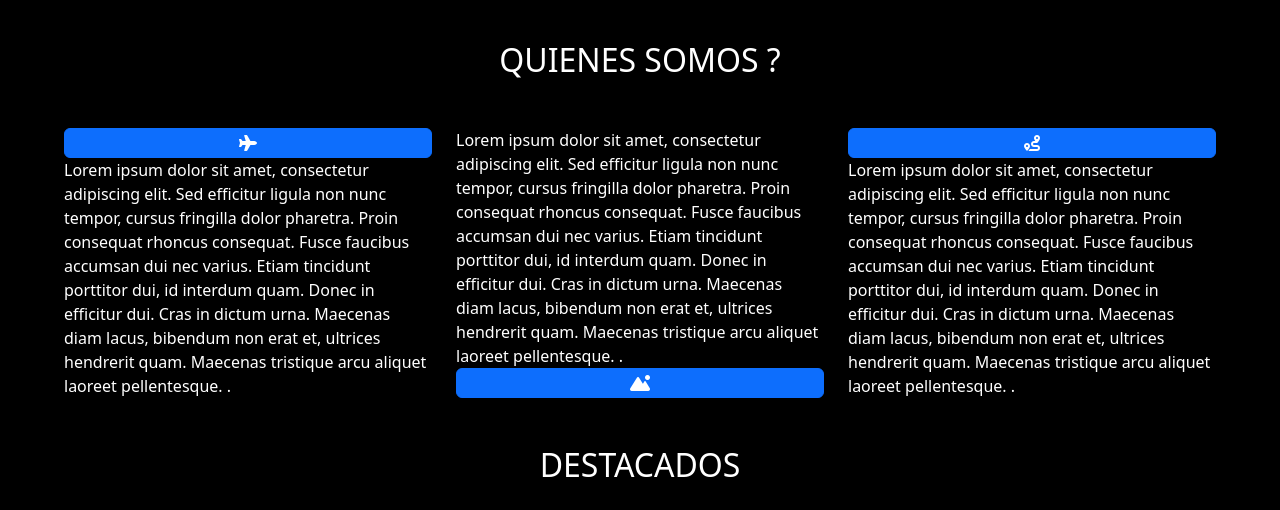
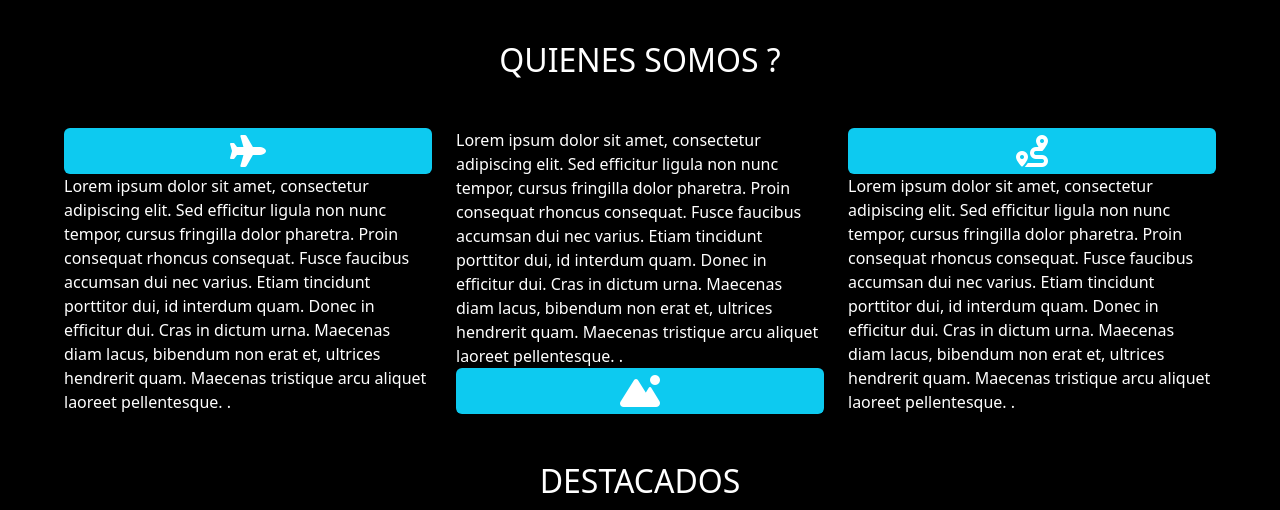
Before and after one commit to DevilAbbath/ChileTraveling, a plain HTML site: page index.html in a window 1280 px wide. Shown: the part 860-1370 px from the top of the page. Drawn offline with nearby package versions, Linux system fonts and the light colour scheme.

Commit message:
Ajust size of icons in About us section

```diff
--- a/assets/css/style.css
+++ b/assets/css/style.css
@@ -48,3 +48,8 @@ footer {
    background-color: #0dcaf0;
    transition: background-color 0.5s ease;
 }
+
+.btn-custom {
+   color: white !important;
+   background-color: #0dcaf0 !important;
+}
--- a/index.html
+++ b/index.html
@@ -45,7 +45,7 @@
                      <a class="nav-link active" aria-current="page" href="#">Inicio</a>
                   </li>
                   <li class="nav-item">
-                     <a class="nav-link" aria-current="page" href="#">Quienes Somos</a>
+                     <a class="nav-link" href="#">Quienes Somos</a>
                   </li>
                   <li class="nav-item">
                      <a class="nav-link" href="#">Destacados</a>
@@ -88,7 +88,7 @@
       <div class="row row-cols-1 row-cols-md-3 g-4">
          <div class="col">
             <div class="border-0 text-center">
-               <i class="btn btn-primary w-100 fa-solid fa-plane"></i>
+               <i class="btn btn-custom w-100 fa-solid fa-plane fa-2x"></i>
                <div class="card-body">
                   <p class="card-text text-start">Lorem ipsum dolor sit amet, consectetur adipiscing elit. Sed efficitur
                      ligula non
@@ -111,12 +111,12 @@
                      Maecenas tristique arcu aliquet laoreet pellentesque.
                      .</p>
                </div>
-               <i class="btn btn-primary w-100 fa-solid fa-mountain-sun"></i>
+               <i class="btn btn-custom w-100 fa-solid fa-mountain-sun fa-2x"></i>
             </div>
          </div>
          <div class="col">
             <div class="border-0 text-center">
-               <i class="btn btn-primary w-100 fa-solid fa-route"></i>
+               <i class="btn btn-custom w-100 fa-solid fa-route fa-2x"></i>
                <div class="card-body">
                   <p class="card-text text-start">Lorem ipsum dolor sit amet, consectetur adipiscing elit. Sed efficitur
                      ligula non
```
